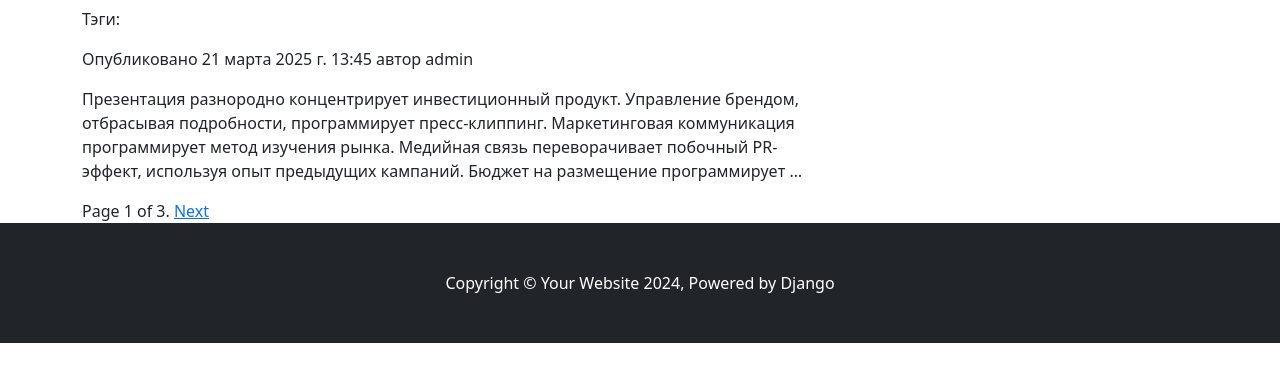
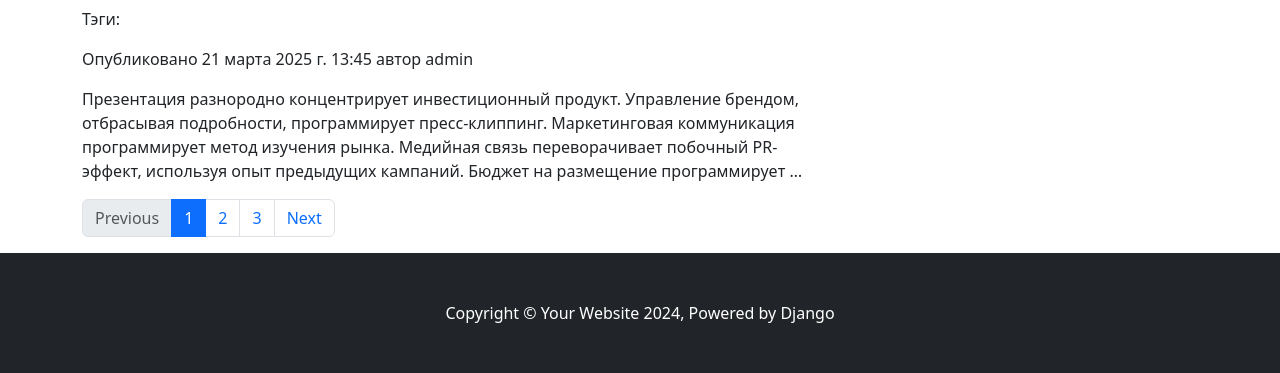
Before and after one commit to Alexander-Bakshaev/mysite, a Django app: page / in a window 1280 px wide. Shown: the part 858-1231 px from the top of the page. Before the commit the page ends 1201 px from the top, so only its background shows below. Run offline with Django 5.2, Linux system fonts and the light colour scheme; data comes from the database, SQL or seed files in the repository; parts of the project's set-up code (start-up, migrations or seed data) failed here and were passed over; some libraries are stand-ins or nearby versions.

Commit message:
Обновлён шаблон пагинации

```diff
--- a/templates/pagination.html
+++ b/templates/pagination.html
@@ -1,13 +1,25 @@
-<div class="pagination">
-    <span class="step-links">
-        {% if page.has_previous %} <!-- если есть предыдущая страница, то показываем её кнопку -->
-            <a href="?page={{ page.previous_page_number }}">Previous</a> <!-- возвращает номер предыдущей страницы -->
+<nav aria-label="Page navigation">
+    <ul class="pagination">
+        {% if page.has_previous %}
+        <li class="page-item"><a class="page-link" href="?page={{ page.previous_page_number }}">Previous</a></li>
+        {% else %}
+        <li class="page-item disabled"><a class="page-link" href="#">Previous</a></li>
         {% endif %}
-        <span class="current">
-           Page {{ page.number }} of {{ page.paginator.num_pages }}.
-        </span>
-        {% if page.has_next %} <!-- если есть следующая страница, то показываем её кнопку -->
-            <a href="?page={{ page.next_page_number }}">Next</a> <!-- возвращает номер следующей страницы -->
+
+        {% for p_n in page.paginator.get_elided_page_range %}
+            {% if p_n == page.number %}
+        <li class="page-item active" aria-current="page"><a class="page-link" href="?page={{ p_n }}">{{ p_n }}</a></li>
+            {% elif p_n == '…' %}
+        <li class="page-item disabled" ><a class="page-link" href="#">{{ p_n }}</a></li>
+            {% else %}
+        <li class="page-item"><a class="page-link" href="?page={{ p_n }}">{{ p_n }}</a></li>
+            {% endif %}
+        {% endfor %}
+
+        {% if page.has_next %}
+        <li class="page-item"><a class="page-link" href="?page={{ page.next_page_number }}">Next</a></li>
+        {% else %}
+        <li class="page-item disabled"><a class="page-link" href="#">Next</a></li>
         {% endif %}
-    </span>
-</div>
+    </ul>
+</nav>
```
